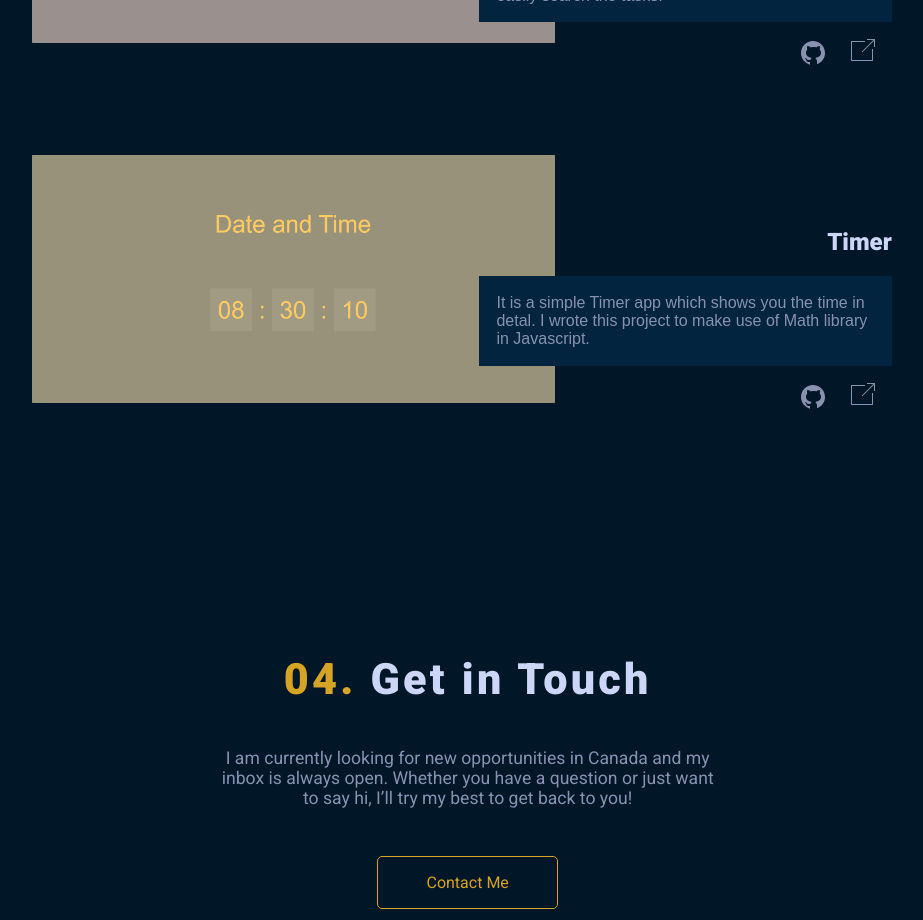
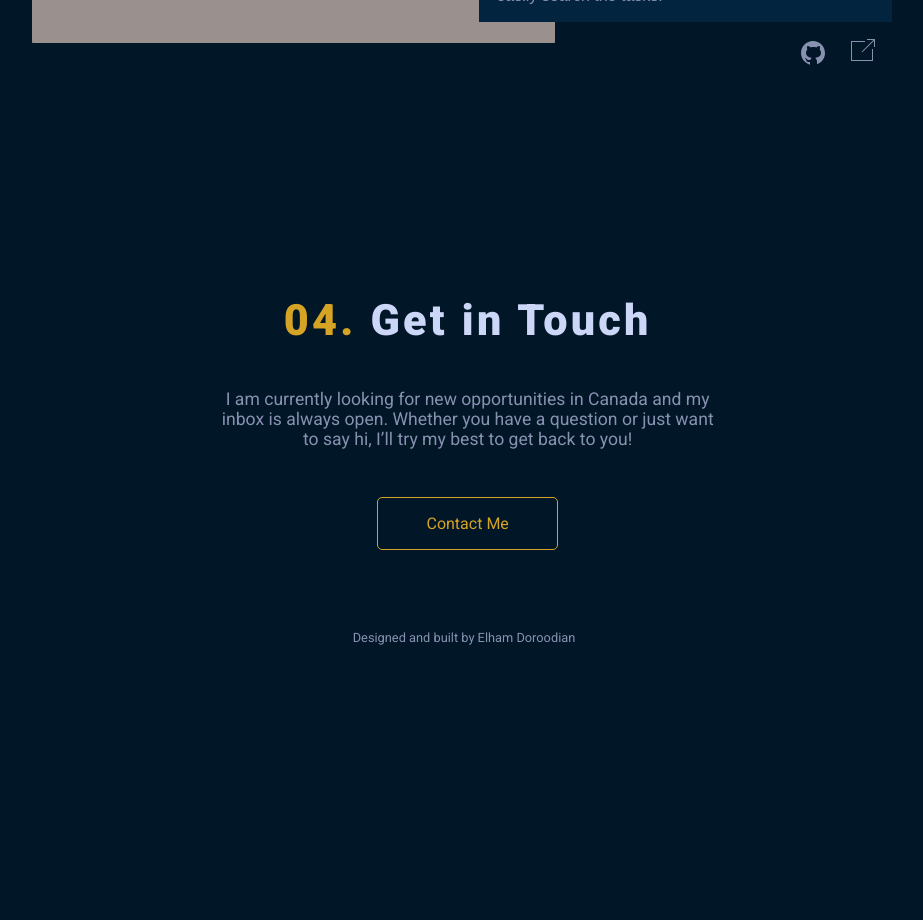
Before and after one commit to Elhamdorudian/elham-portfolio, a React (Create React App) app: page / in a window 1280 px wide. Shown: the part 2860-3780 px from the top of the page, without its empty margins (176-1099 px from the left). After the commit the page ends 3553 px from the top, so only its background shows below. Built offline with nearby package versions, Linux system fonts and the light colour scheme; a web font is replaced by a local one.

Commit message:
edit footer

```diff
--- a/src/App.js
+++ b/src/App.js
@@ -15,7 +15,6 @@ import Link from "../src/assets/icons/link.svg";
 
 //--------Projects imports--------//
 import Todo from "../src/assets/images/Todo.jpeg";
-import Timer from "../src/assets/images/Timer.jpeg";
 import MyBlog from "../src/assets/images/MyBlog.jpeg";
 import WeatherApp from "../src/assets/images/WeatherApp.jpeg";
 import Footer from "./layout/Footer";
@@ -106,14 +105,6 @@ const projects = [
     link:"https://elhamdorudian.github.io/Todo_List/",
     github:"https://github.com/Elhamdorudian/Todo_List"
   },
-  {
-    id:4,
-    title:"Timer",
-    img: Timer,
-    content: "It is a simple Timer app which shows you the time in detal. I wrote this project to make use of Math library in Javascript.",
-    link:"https://elhamdorudian.github.io/simple-timer/",
-    github:"https://github.com/Elhamdorudian/simple-timer"
-  },
 
     ];
 
--- a/src/layout/Footer.js
+++ b/src/layout/Footer.js
@@ -6,7 +6,7 @@ const Footer = () => {
   return (
       <>
         <div className="footer-wrapper">
-            <a href="www.google.com" target="_blank" rel="noreferrer">Designed and built by Elham Doroodian</a>
+            <a href="#" target="_blank" rel="noreferrer">Designed and built by Elham Doroodian</a>
         </div>
       </>
   );
```
